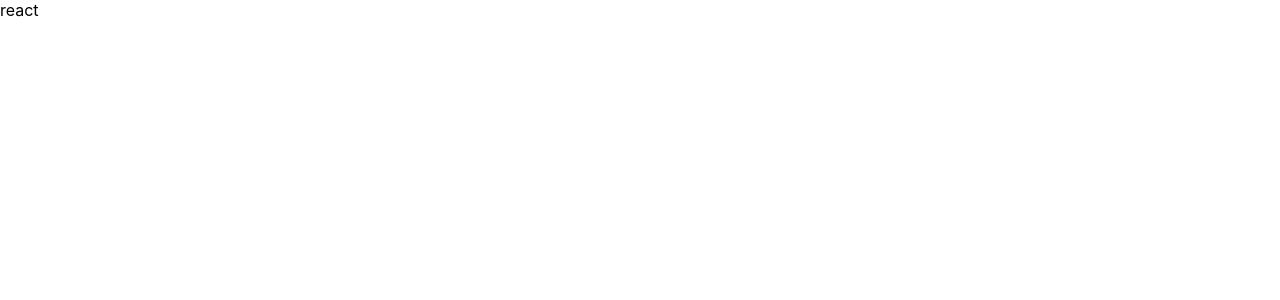
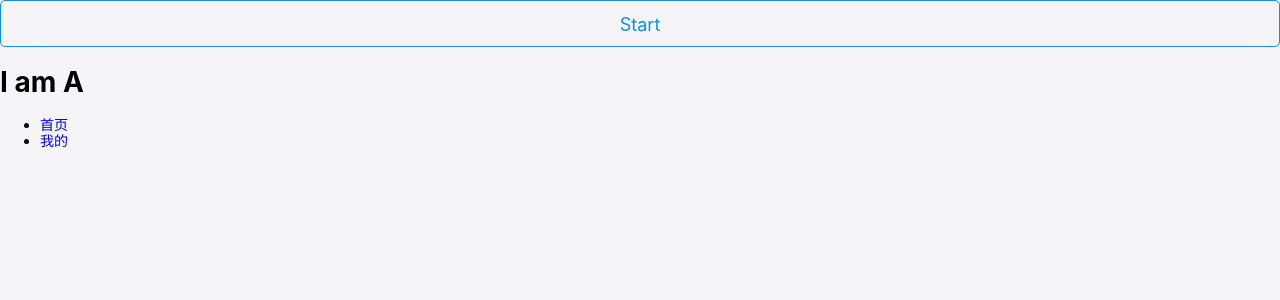
Before and after one commit to KBeginner/react-foods-community-app, a React (Create React App) app: page / in a window 1280 px wide. Shown: the top 300 px of the page. Built offline with nearby package versions, Linux system fonts and the light colour scheme.

Commit message:
配置路由&引入antd

```diff
--- a/package.json
+++ b/package.json
@@ -6,6 +6,7 @@
     "@testing-library/jest-dom": "^4.2.4",
     "@testing-library/react": "^9.5.0",
     "@testing-library/user-event": "^7.2.1",
+    "antd-mobile": "^2.3.3",
     "react": "^16.13.1",
     "react-dom": "^16.13.1",
     "react-router": "^5.2.0",
--- a/public/index.html
+++ b/public/index.html
@@ -9,35 +9,9 @@
       name="description"
       content="Web site created using create-react-app"
     />
-    <link rel="apple-touch-icon" href="%PUBLIC_URL%/logo192.png" />
-    <!--
-      manifest.json provides metadata used when your web app is installed on a
-      user's mobile device or desktop. See https://developers.google.com/web/fundamentals/web-app-manifest/
-    -->
-    <link rel="manifest" href="%PUBLIC_URL%/manifest.json" />
-    <!--
-      Notice the use of %PUBLIC_URL% in the tags above.
-      It will be replaced with the URL of the `public` folder during the build.
-      Only files inside the `public` folder can be referenced from the HTML.
-
-      Unlike "/favicon.ico" or "favicon.ico", "%PUBLIC_URL%/favicon.ico" will
-      work correctly both with client-side routing and a non-root public URL.
-      Learn how to configure a non-root public URL by running `npm run build`.
-    -->
     <title>React App</title>
   </head>
   <body>
-    <noscript>You need to enable JavaScript to run this app.</noscript>
     <div id="root"></div>
-    <!--
-      This HTML file is a template.
-      If you open it directly in the browser, you will see an empty page.
-
-      You can add webfonts, meta tags, or analytics to this file.
-      The build step will place the bundled scripts into the <body> tag.
-
-      To begin the development, run `npm start` or `yarn start`.
-      To create a production bundle, use `npm run build` or `yarn build`.
-    -->
   </body>
 </html>
--- a/src/App.js
+++ b/src/App.js
@@ -1,10 +1,20 @@
 import React from 'react';
+import {BrowserRouter as Router, Route, Switch} from 'react-router-dom'
+import Nav from './components/Nav'
+import Home from './pages/home'
+import Mine from './pages/mine'
+import 'antd-mobile/dist/antd-mobile.css';
 
 function App() {
   return (
-    <div className="App">
-        react
-    </div>
+    // 首页路由
+    <Router>
+      <Switch>
+        <Route exact  path='/' component={Home}/>
+        <Route path='/mine' component={Mine}/>
+      </Switch>
+      <Nav/>
+    </Router>
   );
 }
 
--- /dev/null
+++ b/src/components/Nav.css
@@ -0,0 +1,4 @@
+/* ul li{
+    list-style: none;
+    display: inline-block;
+} */
--- /dev/null
+++ b/src/components/Nav.js
@@ -0,0 +1,31 @@
+import React from 'react'
+import { NavLink } from 'react-router-dom';
+import './Nav.css'
+import { TabBar } from 'antd-mobile';
+
+
+class Nav extends React.Component{
+    constructor(props){
+        super(props);
+        this.state = {
+            navList : [{
+                id: '1',
+                link: '/',
+                title: '首页'
+            },{
+                id: '2',
+                link: '/mine',
+                title: '我的'
+            }]
+        }
+    }
+    render(){
+        // 导航
+        let navs = this.state.navList.map((el,index)=>{
+            return <li key={index}><NavLink to={el.link}>{el.title}</NavLink></li>
+        })
+    return <ul>{navs}</ul>
+    }
+}
+
+export default Nav
--- a/src/pages/home.js
+++ b/src/pages/home.js
@@ -1 +1,21 @@
 import React from "react"
+import { Button } from 'antd-mobile';
+
+class Home extends React.Component{
+    constructor(props){
+        super(props);
+        this.state = {
+            a: 'I am A '
+        }
+    }
+    render(h) {
+        return (
+            <div>
+                <Button type="ghost">Start</Button>
+                <h1>{this.state.a}</h1>
+            </div>
+        )
+    }
+}
+
+export default Home
--- /dev/null
+++ b/src/pages/mine.js
@@ -0,0 +1,16 @@
+import React from "react"
+
+class Mine extends React.Component{
+    constructor(props){
+        super(props);
+        this.state = {
+            b : 'I am B'
+        }
+    }
+
+    render(){
+        return <h1>{this.state.b}</h1>
+    }
+}
+
+export default Mine
```
Also changed, not shown: src/components/Input.js (deleted), src/components/Select.js (deleted), src/router/app.js (added), src/router/index.js (deleted), 1 other file (tests, documents, lock files or other folders).
